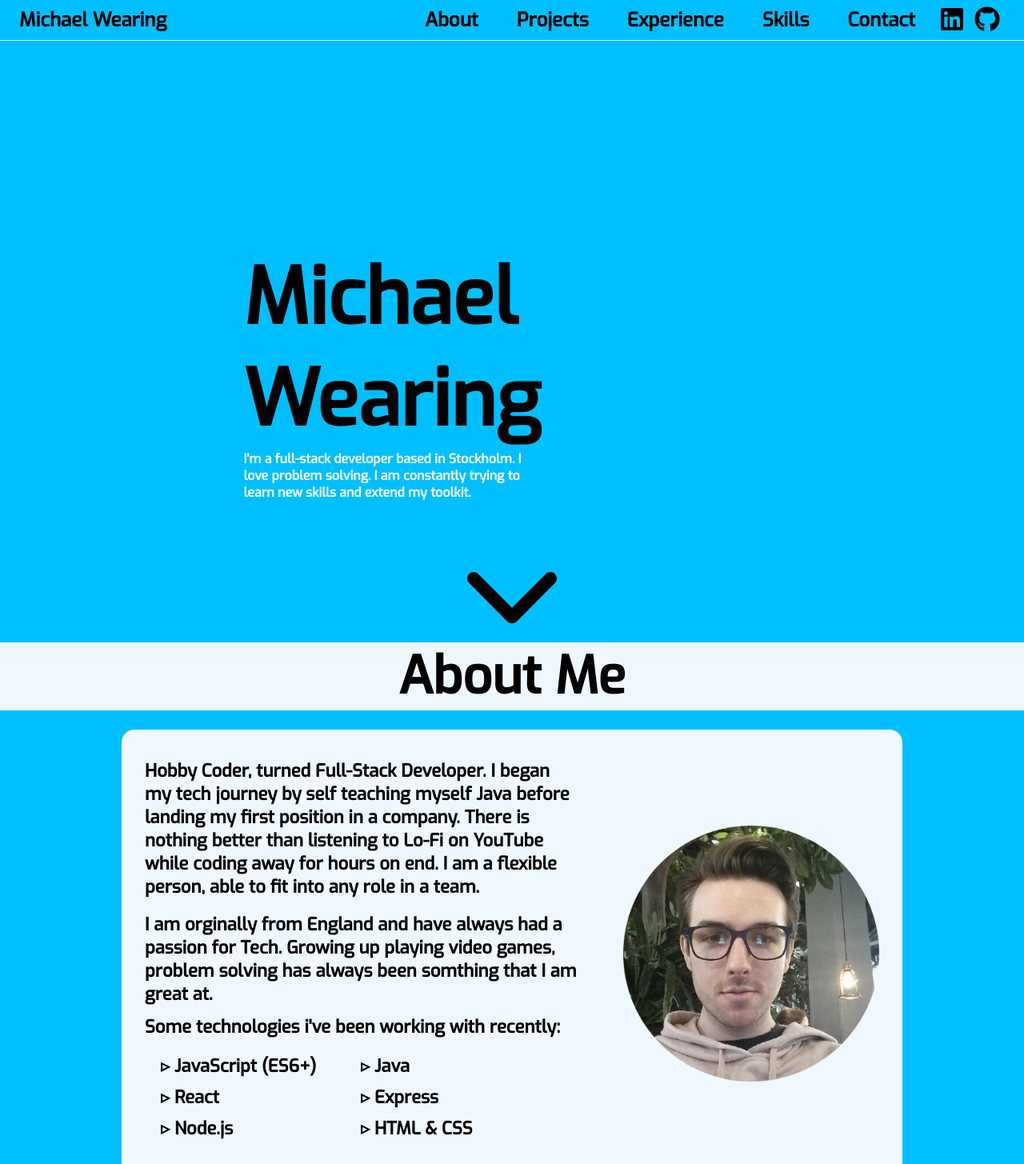
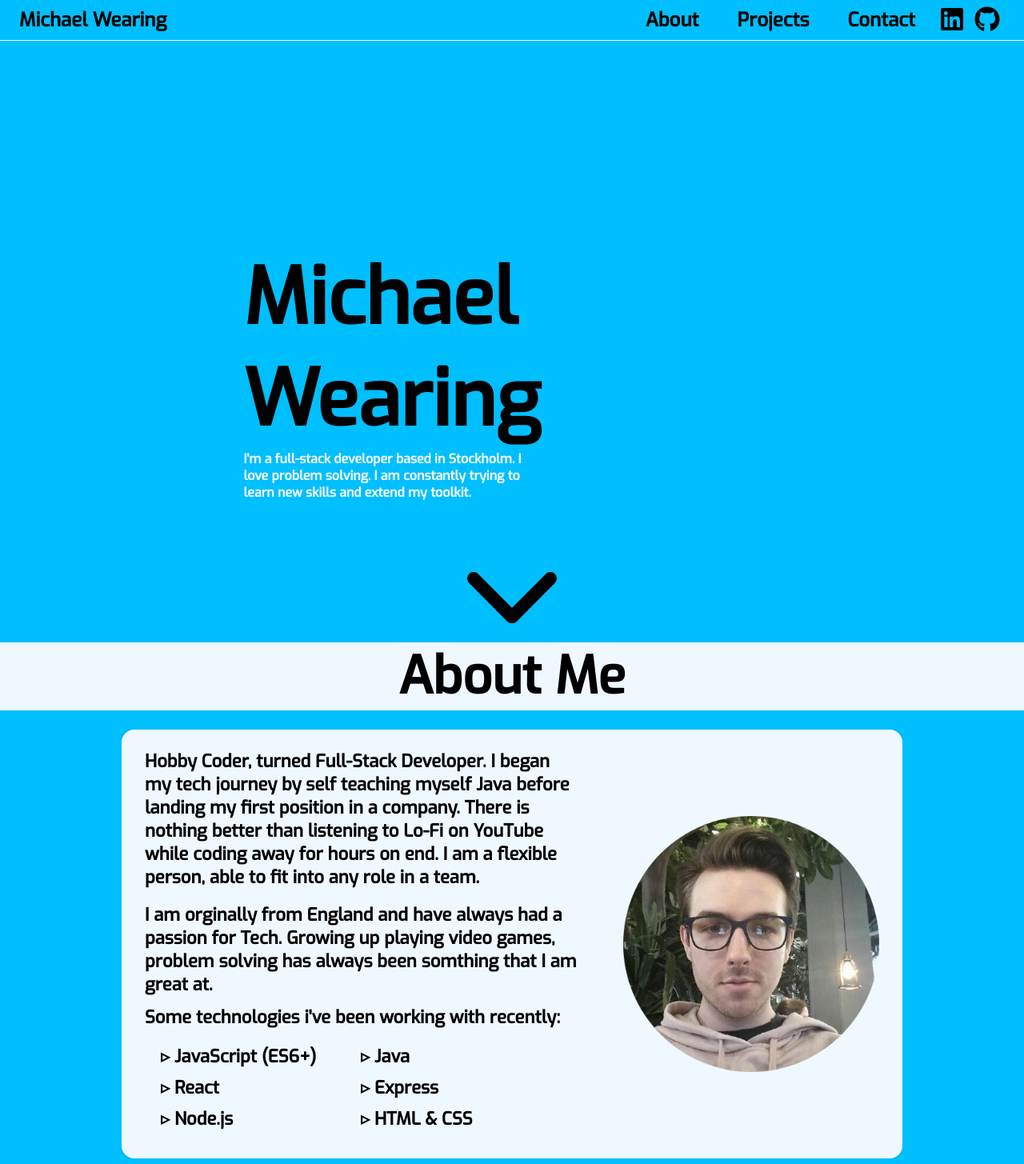
Before and after one commit to MichaelWearing/Portfolio, a React (Create React App) app: page / in a window 1280 px wide. Shown: the top 1455 px of the page at 80% size. Built offline with nearby package versions, Linux system fonts and the light colour scheme.

Commit message:
reduced size of About and removed unused tabs from Navbar

```diff
--- a/src/components/About/AboutElements.js
+++ b/src/components/About/AboutElements.js
@@ -17,7 +17,7 @@ export const AboutContent = styled.div`
   border-radius: 16px;
   margin: auto;
   max-width: 61em;
-  min-height: 70vh;
+  min-height: 67vh;
   align-content: center;
 
   border: 5px aliceblue solid;
--- a/src/components/NavBar/index.js
+++ b/src/components/NavBar/index.js
@@ -30,12 +30,12 @@ export default function NavBar() {
             Projects
           </NavLinks>
         </NavItem>
-        <NavItem>
+        {/* <NavItem>
           <NavLinks>Experience</NavLinks>
         </NavItem>
         <NavItem>
           <NavLinks>Skills</NavLinks>
-        </NavItem>
+        </NavItem> */}
         <NavItem>
           <NavLinks to="contact" smooth={true} offset={-50}>
             Contact
```
Also changed, not shown: 1 other file (tests, documents, lock files or other folders).
